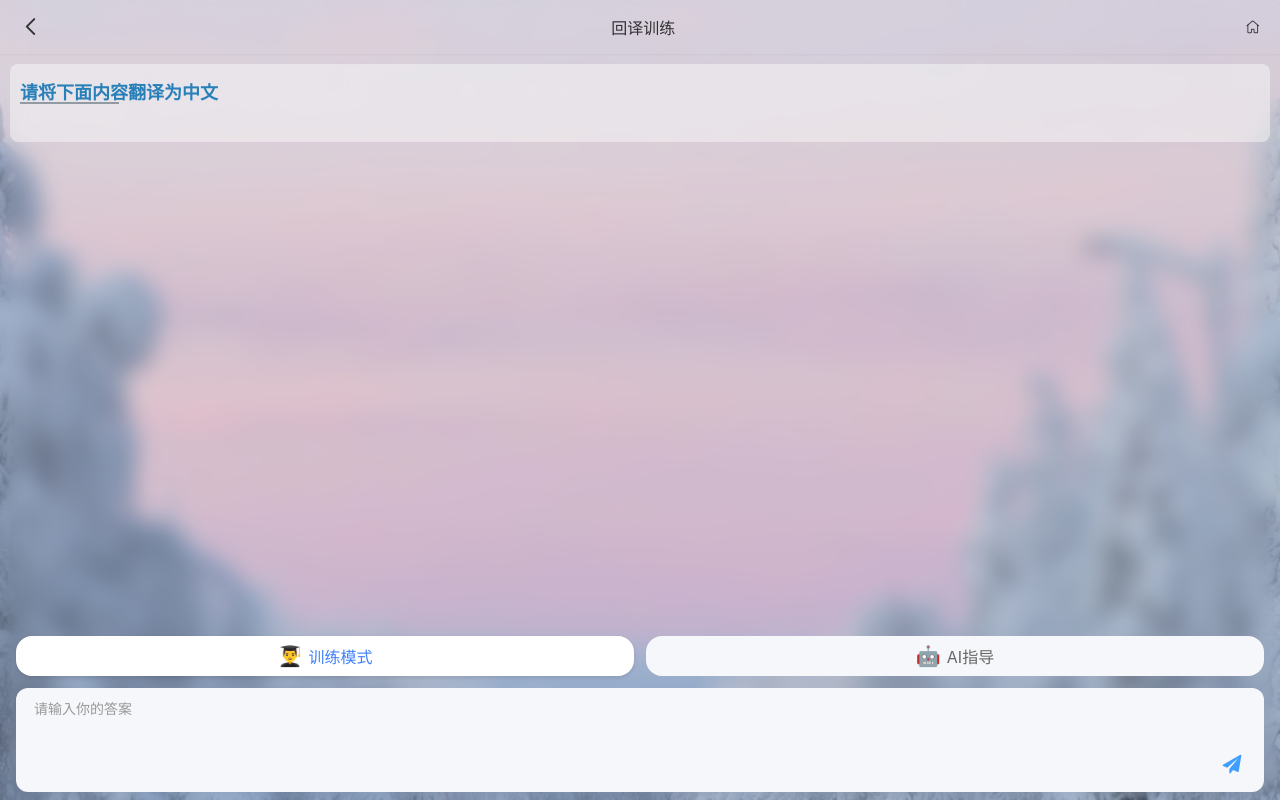
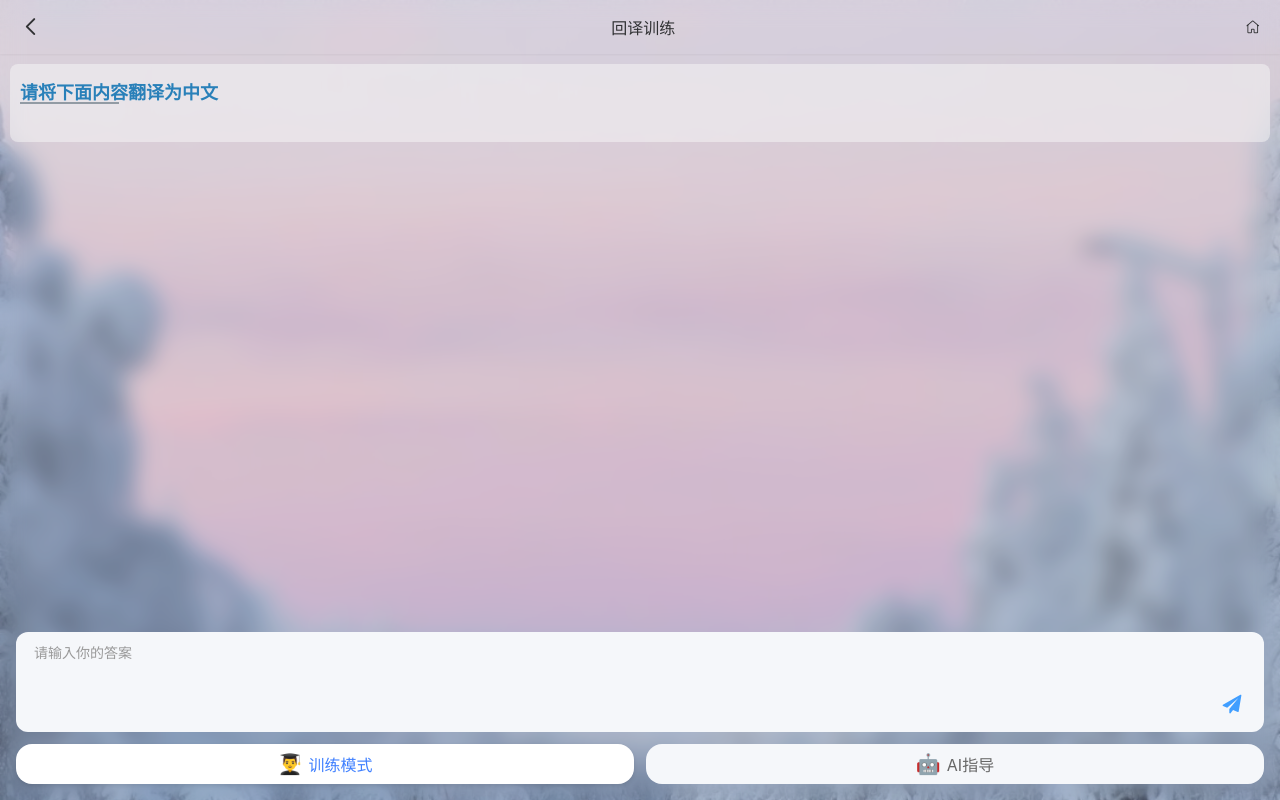
Before and after one commit to PanggNOTlovebean/aihuiyi-vue, a Vue app: page /#/learn in a window 1280 px wide. Built offline with nearby package versions, Linux system fonts and the light colour scheme; no server answers.

Commit message:
feat: 键盘弹出，界面变歪处理

```diff
--- a/src/views/Learn/BottomInput.vue
+++ b/src/views/Learn/BottomInput.vue
@@ -1,22 +1,6 @@
 <template>
   <!--  -->
-  <div class="bottom-box">
-    <div class="tab-group" v-if="show">
-      <div
-        :class="['tab-item', props.activeTab === 'practice' ? 'active' : '']"
-        @click="activeChange('practice')"
-      >
-        <span class="tab-icon">👨‍🎓</span>
-        训练模式
-      </div>
-      <div
-        :class="['tab-item', props.activeTab === 'ai' ? 'active' : '']"
-        @click="activeChange('ai')"
-      >
-        <span class="tab-icon">🤖</span>
-        AI指导
-      </div>
-    </div>
+  <div class="bottom-box" :style="{height: show ? '160px' : '90px'}">
     <div class="input-area">
       <textarea
         v-model="inputValue"
@@ -37,6 +21,22 @@
 
       <div class="send-btn" @click="sendMsg">
         <img src="@/assets/icon/send.svg" alt="send" />
+      </div>
+    </div>
+    <div class="tab-group" v-if="show">
+      <div
+        :class="['tab-item', props.activeTab === 'practice' ? 'active' : '']"
+        @click="activeChange('practice')"
+      >
+        <span class="tab-icon">👨‍🎓</span>
+        训练模式
+      </div>
+      <div
+        :class="['tab-item', props.activeTab === 'ai' ? 'active' : '']"
+        @click="activeChange('ai')"
+      >
+        <span class="tab-icon">🤖</span>
+        AI指导
       </div>
     </div>
   </div>
@@ -78,13 +78,13 @@ const activeChange = (val) => {
 
 <style lang="less" scoped>
 .bottom-box {
-  // todo 影响布局
-  padding: 8px 16px 8px;
+  padding: 8px 16px;
+  height: 160px;
   background: transparent;
   .tab-group {
     display: flex;
     gap: 12px;
-    margin-bottom: 12px;
+    margin-top: 12px;
 
     .tab-item {
       flex: 1;
@@ -116,17 +116,17 @@ const activeChange = (val) => {
     background: #f5f7fa;
     border-radius: 12px;
     padding: 8px 16px;
-
+    display: flex;;
     .message-input {
-      width: 100%;
+      width: calc(100% - 40px);
       min-height: 80px;
+      position: relative;
+      left: 0;
       border: none;
       background: transparent;
       outline: none;
       font-size: 14px;
       resize: none;
-      padding-right: 40px;
-
       &::placeholder {
         color: #999;
       }
--- a/src/views/main/index.vue
+++ b/src/views/main/index.vue
@@ -30,7 +30,6 @@
         </div>
       </div>
     </div>
-
     <!-- 底部导航栏 -->
     <div class="bottom-nav">
       <van-icon name="award" size="24" />
```
